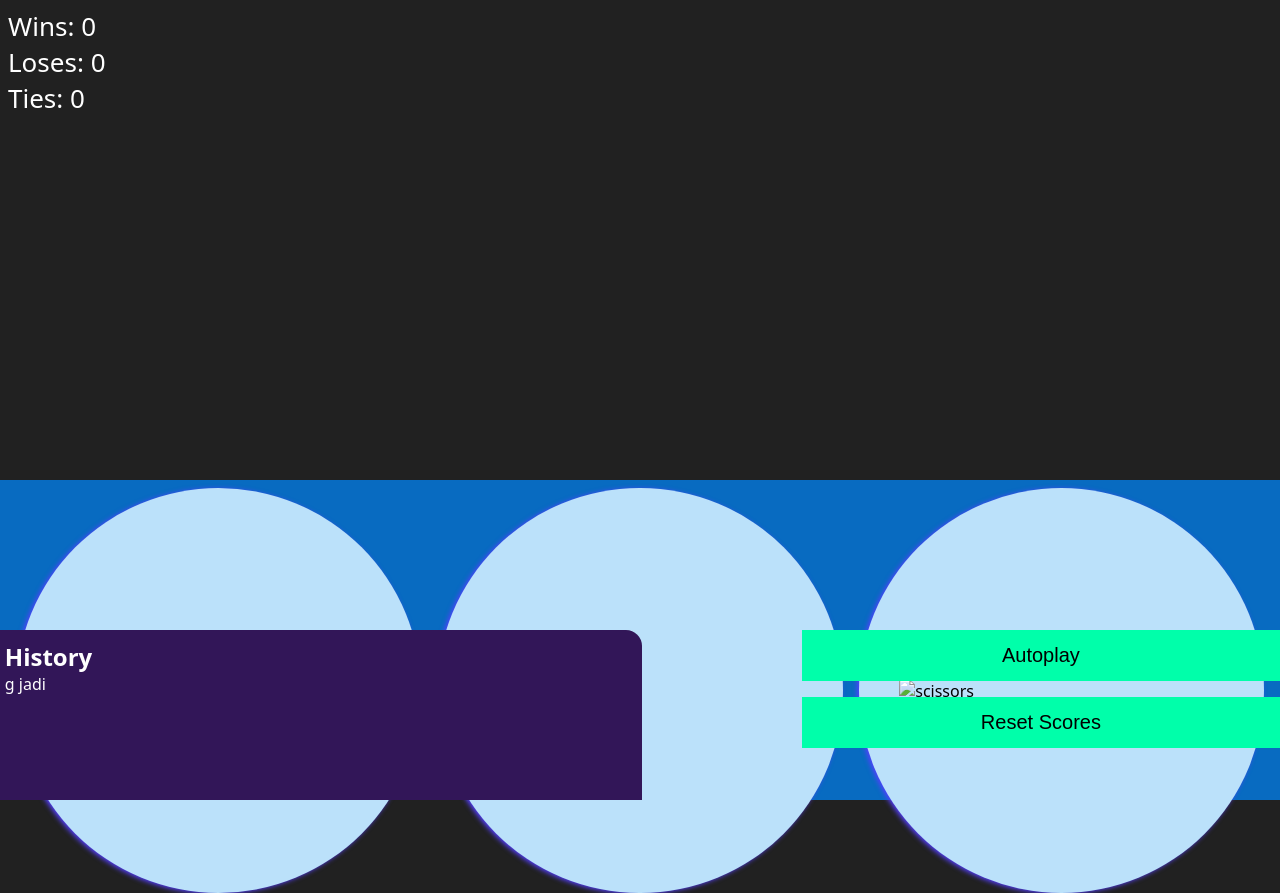
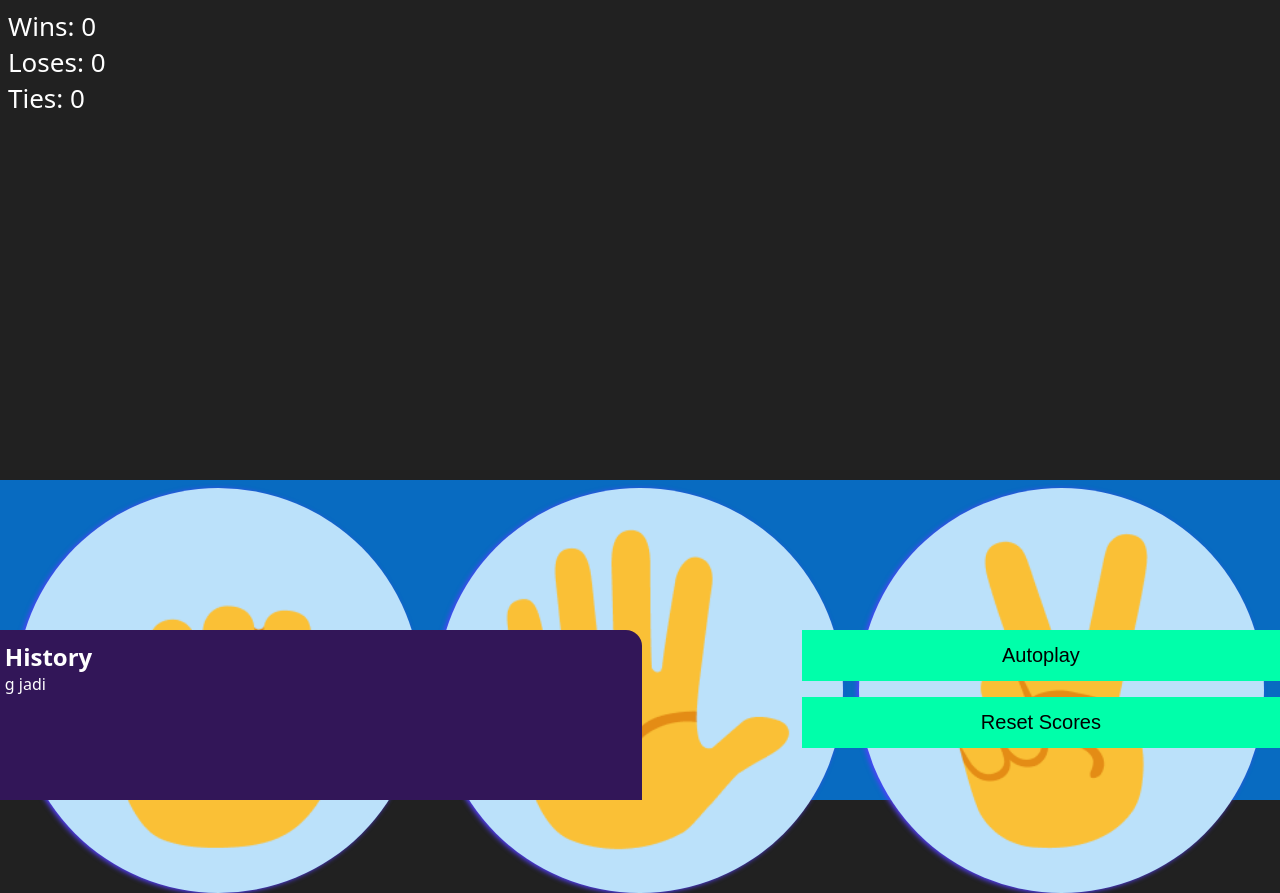
Before and after one commit to Mikelolpo10/Kumpulan-Tugas, a plain HTML site: page index.html in a window 1280 px wide. Drawn offline with Linux system fonts and the light colour scheme; the site is published under a folder, as on GitHub Pages, so addresses that start at the root find nothing.

Commit message:
beneran harusnya

```diff
--- a/index.html
+++ b/index.html
@@ -24,13 +24,13 @@
     <div class="main-content">
       <div class="player-move-container">
         <div class="rock player-move" data-move="rock">
-          <img src="/rock-emoji.png" alt="rock" />
+          <img src="rock-emoji.png" alt="rock" />
         </div>
         <div class="paper player-move" data-move="paper">
-          <img src="/paper-emoji.png" alt="paper" />
+          <img src="paper-emoji.png" alt="paper" />
         </div>
         <div class="scissors player-move" data-move="scissors">
-          <img src="/scissors-emoji.png" alt="scissors" />
+          <img src="scissors-emoji.png" alt="scissors" />
         </div>
       </div>
       <div class="footer-container">
```
